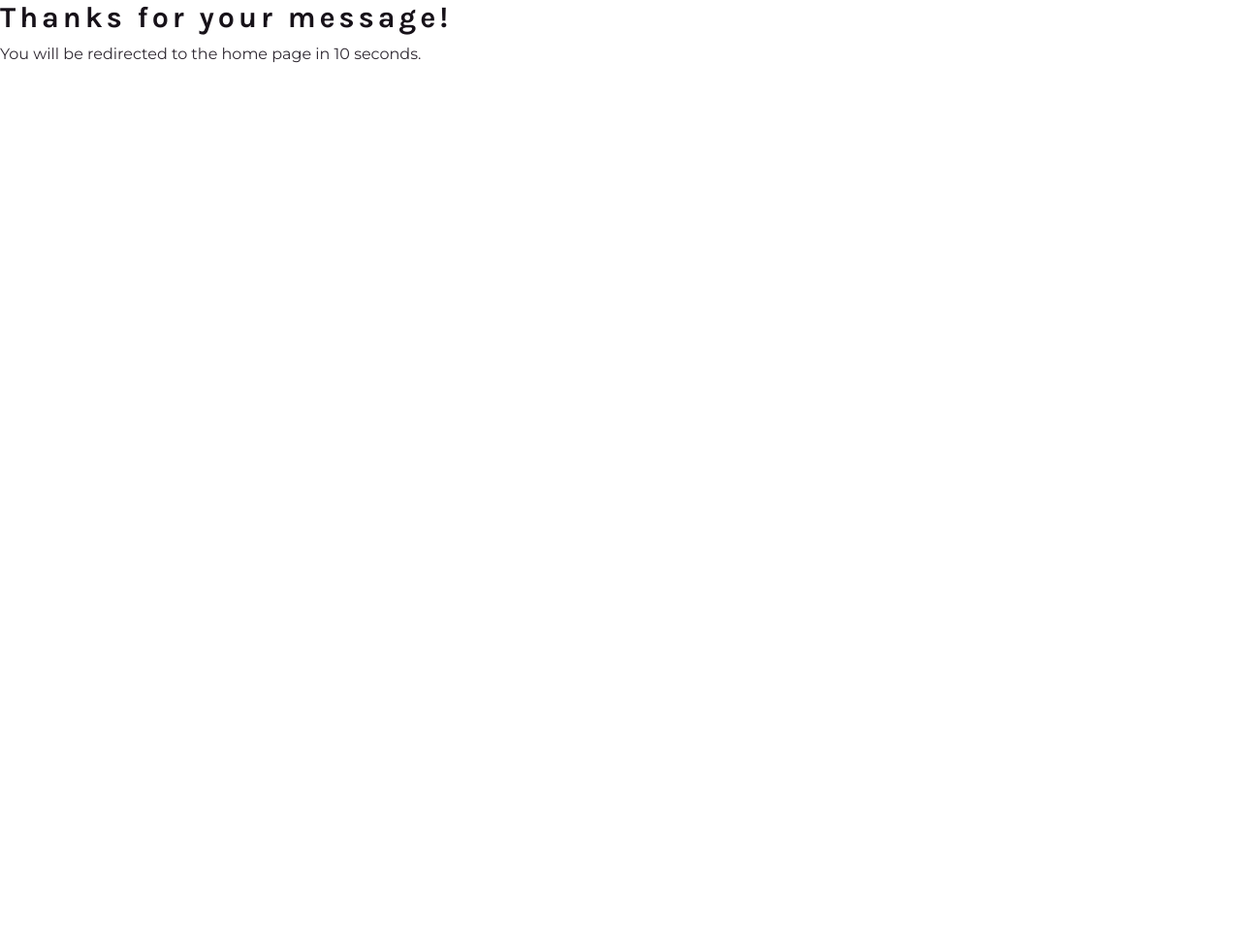
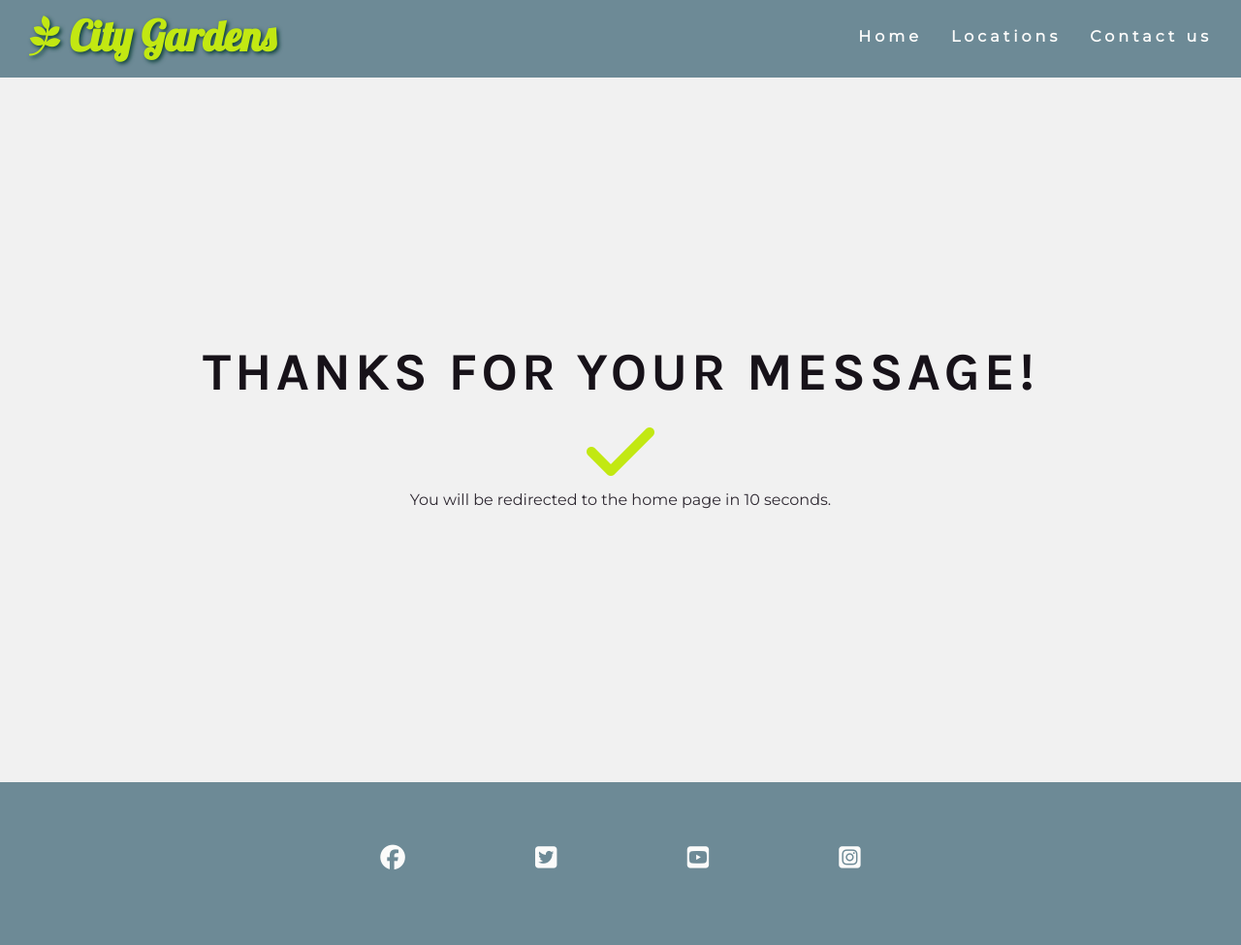
Before and after one commit to Zest-studi-o/P01-Allotment-gardens, a plain HTML site: page thank-you.html in a window 1280 px wide. Shown: the whole page at 97% size. Before the commit the page ends 800 px from the top, so only its background shows below. Drawn offline with Linux system fonts and the light colour scheme.

Commit message:
Test thank you page layout

```diff
--- a/assets/css/style.css
+++ b/assets/css/style.css
@@ -543,3 +543,19 @@ footer {
         font-size: 180%;
     }
 }
+
+.thank-you-title {
+    font-size: 1.8rem;
+    text-transform: uppercase;
+}
+
+#checkmark {
+    color: #c2e812;
+    font-size: 5rem;
+}
+
+.thank-you-content {
+    text-align: center;
+    padding: 17rem 0 17rem 0;
+    background-color: #f1f1f1;
+}
--- a/thank-you.html
+++ b/thank-you.html
@@ -7,24 +7,89 @@
     <meta name="viewport" content="width=device-width, initial-scale=1.0">
     <meta name="description" content="City Gardens is an initiative to use public allotments in Dublin">
     <meta name="keywords" content="City Gardens, allotments, Ireland, Dublin">
-    <meta http-equiv="refresh" content="10; url=index.html">
+    <!--    <meta http-equiv="refresh" content="10; url=index.html">-->
 
 
     <link rel="stylesheet" href="assets/css/style.css">
     <title>City Gardens</title>
 </head>
 
+<body>
+    <div id="page-container">
+        <div id="content-wrap">
 
-<body>
+            <header>
+                <a href="index.html">
+                    <h1 id="logo"><i class="fa-brands fa-pagelines"></i> City Gardens</h1>
+                </a>
+                <nav>
+                    <ul id="menu">
+                        <li>
+                            <a href="contact.html">Contact us</a>
+                        </li>
+                        <li>
+                            <a href="locations.html" class="active">Locations</a>
+                        </li>
+                        <li>
+                            <a href="index.html">Home</a>
+                        </li>
 
-    <div id="thank-you">
 
-        <h2>Thanks for your message!</h2>
-        <p> You will be redirected to the home page in 10 seconds.</p>
-    </div>
+                    </ul>
+                </nav>
+            </header>
+            <section class="thank-you-content">
+                <div class="thank-you-title">
+                    <h2>Thanks for your message!</h2>
+                </div>
 
+                <div class="thank-you-p">
+                    <i class="fa fa-check main-content__checkmark" id="checkmark"></i>
+                    <p> You will be redirected to the home page in 10 seconds.</p>
+                </div>
+            </section>
+
+
+            <footer>
+                <ul class="social-networks">
+                    <li>
+                        <a href="http://facebook.com" target="_blank" rel="noopener"
+                            aria-label="Visit our Facebook page (opens in a new tab)"><i
+                                class="fab fa-facebook"></i></a>
+                    </li>
+                    <li>
+                        <a href="http://twitter.com" target="_blank" rel="noopener"
+                            aria-label="Visit our Twitter page (opens in a new tab)"><i
+                                class="fab fa-twitter-square"></i></a>
+                    </li>
+                    <li>
+                        <a href="http://youtube.com" target="_blank" rel="noopener"
+                            aria-label="Visit our Youtube page (opens in a new tab)"><i
+                                class="fab fa-youtube-square"></i></i></a>
+                    </li>
+                    <li>
+                        <a href="http://instagram.com" target="_blank" rel="noopener"
+                            aria-label="Visit our Instagram page (opens in a new tab)"><i
+                                class="fab fa-instagram-square"></i></a>
+                    </li>
+                </ul>
+            </footer>
+        </div> <!-- Closes content-wrap -->
+
+
+    </div> <!-- Closes page-container -->
     <!-- Font Awsome Script -->
     <script src="https://kit.fontawesome.com/af51085c1b.js" crossorigin="anonymous"></script>
-</body>
+
+    <svg xmlns="//www.w3.org/2000/svg" version="1.1" class="svg-filters" style="display:none;">
+        <defs>
+            <filter id="marker-shape">
+                <feTurbulence type="fractalNoise" baseFrequency="0 0.15" numOctaves="1" result="warp" />
+                <feDisplacementMap xChannelSelector="R" yChannelSelector="G" scale="30" in="SourceGraphic" in2="warp" />
+            </filter>
+        </defs>
+    </svg>
+
+</body> <!-- end body -->
 
 </html>
```
Also changed, not shown: contact.html (+4 -0 lines).
